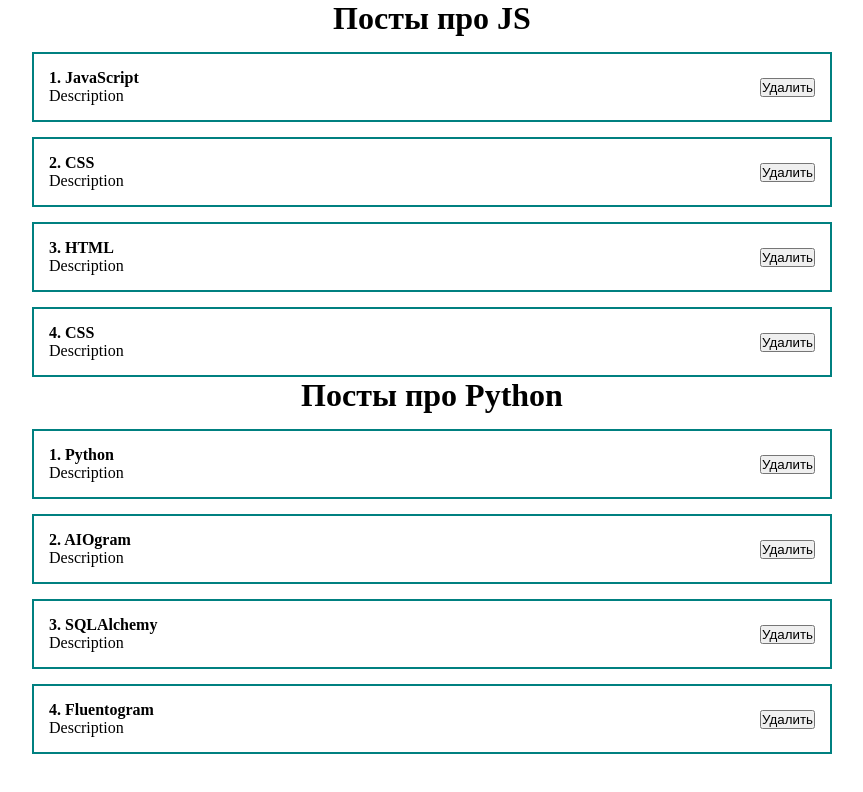
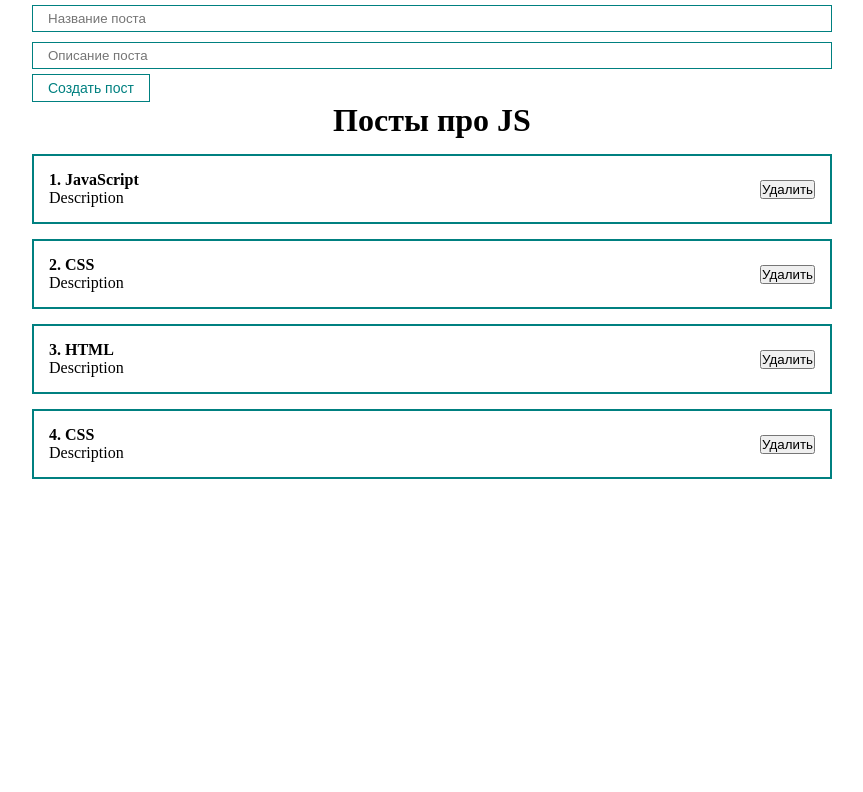
Before and after one commit to vv-meow-meow/react-fundamental, a React (Create React App) app: page / in a window 1280 px wide. Shown: the top 792 px of the page, without its empty margins (208-1071 px from the left). Built offline with nearby package versions, Linux system fonts and the light colour scheme.

Commit message:
Create UI library, CSS modules

```diff
--- a/src/App.js
+++ b/src/App.js
@@ -1,7 +1,8 @@
 import React, {useState} from 'react';
 import './styles/App.css';
-import PostItem from './components/PostItem';
 import PostList from './components/PostList';
+import MyButton from './components/UI/button/MyButton';
+import MyInput from './components/UI/input/MyInput';
 
 function App() {
   const [posts, setPosts] = useState([
@@ -10,15 +11,26 @@
     {id: 3, title: 'HTML', body: 'Description'},
     {id: 4, title: 'CSS', body: 'Description'}]);
 
-  const [posts2, setPosts2] = useState([
-    {id: 1, title: 'Python', body: 'Description'},
-    {id: 2, title: 'AIOgram', body: 'Description'},
-    {id: 3, title: 'SQLAlchemy', body: 'Description'},
-    {id: 4, title: 'Fluentogram', body: 'Description'}]);
+  const [title, setTitle] = useState('');
+  const addNewPost = (e) => {
+    e.preventDefault();
+    console.log(title);
+  };
 
   return (<div className="App">
+    <form>
+      {/*Управляемый компонент*/}
+      <MyInput
+          value={title}
+          onChange={(e) => setTitle(e.target.value)}
+          type="text"
+          placeholder="Название поста"/>
+      <MyInput
+          type="text"
+          placeholder="Описание поста"/>
+      <MyButton onClick={addNewPost}>Создать пост</MyButton>
+    </form>
     <PostList posts={posts} title="Посты про JS"/>
-    <PostList posts={posts2} title="Посты про Python"/>
   </div>);
 }
 
--- /dev/null
+++ b/src/components/UI/button/MyButton.jsx
@@ -0,0 +1,10 @@
+import React from 'react';
+import classes from './MyButton.module.css';
+
+const MyButton = ({children, ...props}) => {
+  return (<button {...props} className={classes.myBtn}>
+    {children}
+  </button>);
+};
+
+export default MyButton;
--- /dev/null
+++ b/src/components/UI/button/MyButton.module.css
@@ -0,0 +1,8 @@
+.myBtn {
+    padding: 5px 15px;
+    color: teal;
+    font-size: 14px;
+    background: transparent;
+    border: 1px solid teal;
+    cursor: pointer;
+}
--- /dev/null
+++ b/src/components/UI/input/MyInput.jsx
@@ -0,0 +1,8 @@
+import React from 'react';
+import classes from './MyInput.module.css';
+
+const MyInput = (props) => {
+  return (<input className={classes.myInput} {...props}/>);
+};
+
+export default MyInput;
--- /dev/null
+++ b/src/components/UI/input/MyInput.module.css
@@ -0,0 +1,6 @@
+.myInput {
+    width: 100%;
+    padding: 5px 15px;
+    margin: 5px 0;
+    border: 1px solid teal;
+}
```
